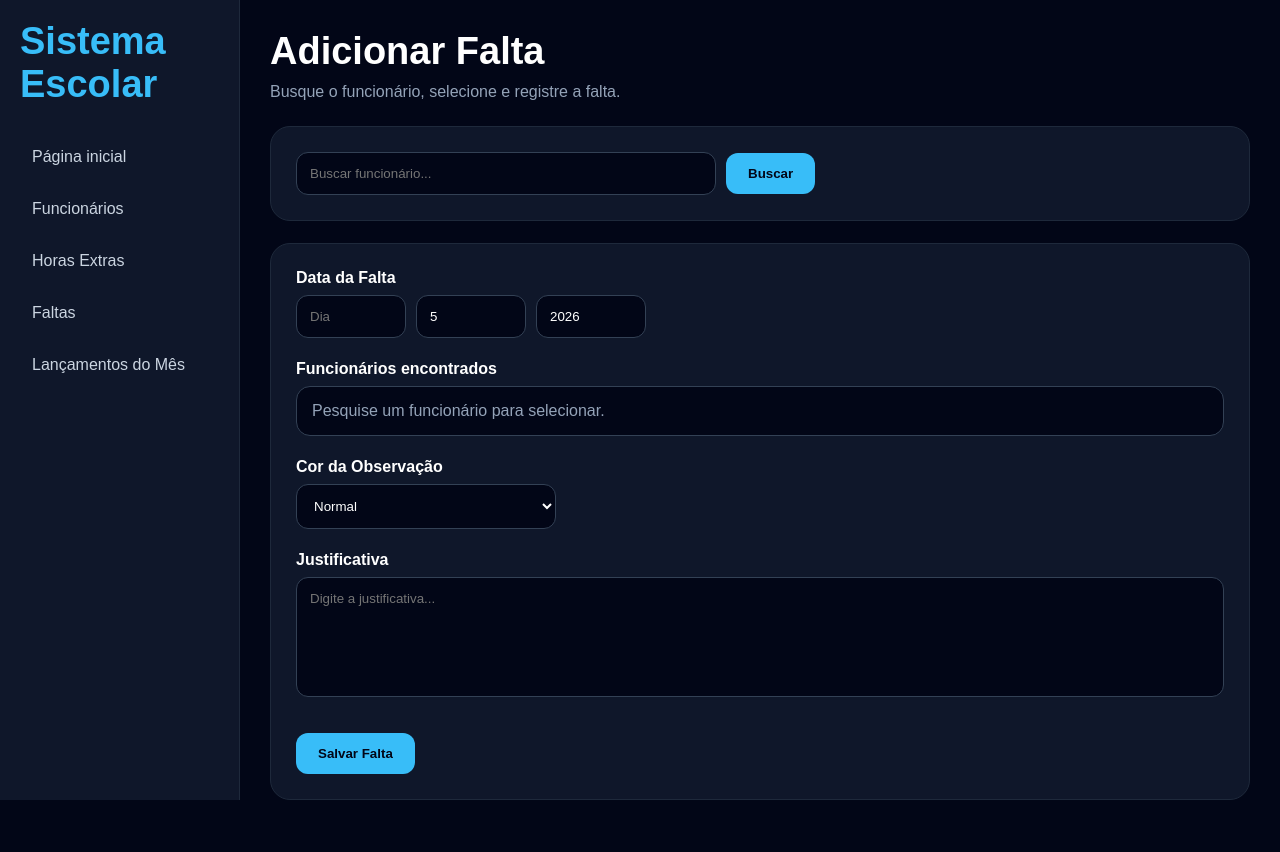
After one commit to Ivan-Ualax/sistema-educacional, a Django app: page /faltas/adicionar/ in a window 1280 px wide. The commit adds this page. Run offline with Django 5.2, Linux system fonts and the light colour scheme; a user stored in the database is signed in.

Commit message:
adiciona faltas e cor no excel

```diff
--- /dev/null
+++ b/funcionarios/templates/adicionar_falta.html
@@ -0,0 +1,330 @@
+<!DOCTYPE html>
+<html lang="pt-br">
+
+<head>
+
+    <meta charset="UTF-8">
+    <meta name="viewport" content="width=device-width, initial-scale=1.0">
+
+    <title>Adicionar Falta</title>
+
+    <style>
+        *{
+            margin:0;
+            padding:0;
+            box-sizing:border-box;
+            font-family:Arial;
+        }
+
+        body{
+            background:#020617;
+            color:white;
+            min-height:100vh;
+            display:flex;
+        }
+
+        .sidebar{
+            width:240px;
+            background:#0f172a;
+            padding:20px;
+            border-right:1px solid #1e293b;
+            height:100vh;
+            position:fixed;
+        }
+
+        .sidebar h1{
+            color:#38bdf8;
+            margin-bottom:30px;
+        }
+
+        .sidebar a{
+            display:block;
+            color:#cbd5e1;
+            text-decoration:none;
+            padding:12px;
+            border-radius:10px;
+            margin-bottom:10px;
+        }
+
+        .sidebar a:hover{
+            background:#1e293b;
+        }
+
+        .content{
+            margin-left:240px;
+            width:100%;
+            padding:30px;
+        }
+
+        h1{
+            font-size:38px;
+            margin-bottom:10px;
+        }
+
+        .subtitulo{
+            color:#94a3b8;
+            margin-bottom:25px;
+        }
+
+        .card{
+            background:#0f172a;
+            border:1px solid #1e293b;
+            border-radius:20px;
+            padding:25px;
+            margin-bottom:22px;
+        }
+
+        .grupo{
+            margin-bottom:22px;
+        }
+
+        label{
+            display:block;
+            margin-bottom:8px;
+            font-weight:bold;
+        }
+
+        input,
+        textarea,
+        select{
+            background:#020617;
+            border:1px solid #334155;
+            color:white;
+            padding:13px;
+            border-radius:12px;
+            outline:none;
+        }
+
+        .busca-form{
+            display:flex;
+            gap:10px;
+            align-items:center;
+        }
+
+        .busca-form input{
+            width:420px;
+        }
+
+        .datas{
+            display:flex;
+            gap:10px;
+        }
+
+        .datas input{
+            width:110px;
+        }
+
+        textarea{
+            width:100%;
+            height:120px;
+            resize:none;
+        }
+
+        select{
+            width:260px;
+        }
+
+        .lista{
+            max-height:300px;
+            overflow-y:auto;
+            border:1px solid #334155;
+            border-radius:14px;
+            padding:15px;
+            background:#020617;
+        }
+
+        .funcionario{
+            display:flex;
+            align-items:center;
+            gap:12px;
+            padding:10px;
+            border-bottom:1px solid #1e293b;
+        }
+
+        .funcionario:last-child{
+            border-bottom:none;
+        }
+
+        .funcionario input{
+            width:auto;
+        }
+
+        .btn{
+            background:#38bdf8;
+            color:#020617;
+            border:none;
+            padding:13px 22px;
+            border-radius:12px;
+            font-weight:bold;
+            cursor:pointer;
+        }
+
+        .btn:hover{
+            opacity:0.9;
+        }
+
+        .btn-salvar{
+            margin-top:10px;
+        }
+    </style>
+
+</head>
+
+<body>
+
+    <div class="sidebar">
+
+        <h1>Sistema Escolar</h1>
+
+        <a href="/">Página inicial</a>
+        <a href="/funcionarios/">Funcionários</a>
+        <a href="/horas-extras/">Horas Extras</a>
+        <a href="/faltas/adicionar/">Faltas</a>
+        <a href="/lancamentos-mes/">Lançamentos do Mês</a>
+
+    </div>
+
+    <div class="content">
+
+        <h1>Adicionar Falta</h1>
+
+        <p class="subtitulo">
+            Busque o funcionário, selecione e registre a falta.
+        </p>
+
+        <div class="card">
+
+            <form method="GET" class="busca-form">
+
+                <input
+                    type="text"
+                    name="busca"
+                    placeholder="Buscar funcionário..."
+                    value="{{ busca|default:'' }}"
+                >
+
+                <button type="submit" class="btn">
+                    Buscar
+                </button>
+
+            </form>
+
+        </div>
+
+        <div class="card">
+
+            <form method="POST">
+
+                {% csrf_token %}
+
+                <div class="grupo">
+
+                    <label>Data da Falta</label>
+
+                    <div class="datas">
+
+                        <input
+                            type="number"
+                            name="dia"
+                            min="1"
+                            max="31"
+                            placeholder="Dia"
+                            required
+                        >
+
+                        <input
+                            type="number"
+                            name="mes"
+                            min="1"
+                            max="12"
+                            value="{{ mes_atual }}"
+                            placeholder="Mês"
+                            required
+                        >
+
+                        <input
+                            type="number"
+                            name="ano"
+                            value="{{ ano_atual }}"
+                            placeholder="Ano"
+                            required
+                        >
+
+                    </div>
+
+                </div>
+
+                <div class="grupo">
+
+                    <label>Funcionários encontrados</label>
+
+                    <div class="lista">
+
+                        {% if funcionarios %}
+
+                            {% for funcionario in funcionarios %}
+
+                                <div class="funcionario">
+
+                                    <input
+                                        type="checkbox"
+                                        name="funcionarios"
+                                        value="{{ funcionario.id }}"
+                                    >
+
+                                    <span>{{ funcionario.nome }}</span>
+
+                                </div>
+
+                            {% endfor %}
+
+                        {% else %}
+
+                            <p style="color:#94a3b8;">
+                                Pesquise um funcionário para selecionar.
+                            </p>
+
+                        {% endif %}
+
+                    </div>
+
+                </div>
+
+                <div class="grupo">
+
+                    <label>Cor da Observação</label>
+
+                    <select name="cor_texto">
+
+                        <option value="normal">Normal</option>
+                        <option value="vermelho">Vermelho</option>
+                        <option value="verde">Verde</option>
+
+                    </select>
+
+                </div>
+
+                <div class="grupo">
+
+                    <label>Justificativa</label>
+
+                    <textarea
+                        name="justificativa"
+                        placeholder="Digite a justificativa..."
+                    ></textarea>
+
+                </div>
+
+                <button type="submit" class="btn btn-salvar">
+                    Salvar Falta
+                </button>
+
+            </form>
+
+        </div>
+
+    </div>
+
+</body>
+
+</html>
--- a/funcionarios/templates/funcionarios.html
+++ b/funcionarios/templates/funcionarios.html
@@ -400,6 +400,9 @@
         <a href="/horas-extras/">
             Horas Extras
         </a>
+        <a href="/faltas/adicionar/">
+            Faltas
+        </a>
 
     </div>
 
--- a/funcionarios/urls.py
+++ b/funcionarios/urls.py
@@ -115,6 +115,14 @@ urlpatterns = [
         name='excluir_hora_extra'
     ),
 
+    # ADICIONAR FALTA
+
+    path(
+        'faltas/adicionar/',
+        views.adicionar_falta,
+        name='adicionar_falta'
+    ),
+
     # =========================
     # EXPORTAR EXCEL
     # =========================
--- a/funcionarios/views.py
+++ b/funcionarios/views.py
@@ -5,15 +5,11 @@ from django.http import HttpResponse
 from datetime import datetime
 from decimal import Decimal
 
-from openpyxl import Workbook # type: ignore
-from openpyxl.styles import Font, PatternFill, Alignment # type: ignore
+from openpyxl import Workbook  # type: ignore
+from openpyxl.styles import Font, PatternFill, Alignment  # type: ignore
 
 from .models import Funcionario, Cargo, HoraExtra
 
-
-# HOME
-
-# HOME
 
 @login_required(login_url='/login/')
 def home(request):
@@ -51,13 +47,13 @@ def home(request):
 
     return render(request, 'home.html', context)
 
+
 @login_required(login_url='/login/')
 def cadastrar_funcionario(request):
 
     if request.method == 'POST':
 
         cargo_nome = request.POST.get('cargo')
-
         cargo = None
 
         if cargo_nome:
@@ -82,8 +78,6 @@ def cadastrar_funcionario(request):
     return render(request, 'funcionario.html')
 
 
-# LISTAR FUNCIONÁRIOS
-
 @login_required(login_url='/login/')
 def funcionarios(request):
 
@@ -93,17 +87,13 @@ def funcionarios(request):
     funcionarios = Funcionario.objects.all()
 
     if busca:
-
         funcionarios = funcionarios.filter(
             nome__icontains=busca
         )
 
     if ordem == 'antigo':
-
         funcionarios = funcionarios.order_by('id')
-
     else:
-
         funcionarios = funcionarios.order_by('-id')
 
     return render(
@@ -117,8 +107,6 @@ def funcionarios(request):
     )
 
 
-# ALTERAR STATUS
-
 @login_required(login_url='/login/')
 def alterar_status(request, id):
 
@@ -131,19 +119,12 @@ def alterar_status(request, id):
 
         status = request.POST.get('status')
 
-        if status in [
-            'ativo',
-            'inativo',
-            'demitido'
-        ]:
-
+        if status in ['ativo', 'inativo', 'demitido']:
             funcionario.status = status
             funcionario.save()
 
     return redirect('/funcionarios/')
 
-
-# EDITAR FUNCIONÁRIO
 
 @login_required(login_url='/login/')
 def editar_funcionario(request, id):
@@ -163,17 +144,14 @@ def editar_funcionario(request, id):
         funcionario.localidade = request.POST.get('localidade')
 
         data_admissao = request.POST.get('data_admissao')
-
         funcionario.data_admissao = data_admissao or None
 
         cargo_nome = request.POST.get('cargo')
 
         if cargo_nome:
-
             cargo, created = Cargo.objects.get_or_create(
                 nome=cargo_nome
             )
-
             funcionario.cargo = cargo
 
         funcionario.save()
@@ -189,8 +167,6 @@ def editar_funcionario(request, id):
     )
 
 
-# EXCLUIR FUNCIONÁRIO
-
 @login_required(login_url='/login/')
 def excluir_funcionario(request, id):
 
@@ -204,8 +180,6 @@ def excluir_funcionario(request, id):
     return redirect('/funcionarios/')
 
 
-# HORAS EXTRAS
-
 @login_required(login_url='/login/')
 def horas_extras(request):
 
@@ -214,7 +188,6 @@ def horas_extras(request):
     funcionarios = []
 
     if busca:
-
         funcionarios = Funcionario.objects.filter(
             nome__icontains=busca
         ).order_by('nome')
@@ -228,8 +201,6 @@ def horas_extras(request):
         }
     )
 
-
-# ADICIONAR HORA EXTRA
 
 @login_required(login_url='/login/')
 def adicionar_hora_extra(request, id):
@@ -246,13 +217,8 @@ def adicionar_hora_extra(request, id):
 
     if request.method == 'POST':
 
-        quantidade_horas = request.POST.get(
-            'quantidade_horas'
-        ) or '0'
-
-        valor = request.POST.get(
-            'valor'
-        ) or '0'
+        quantidade_horas = request.POST.get('quantidade_horas') or '0'
+        valor = request.POST.get('valor') or '0'
 
         quantidade_horas = quantidade_horas.replace(',', '.')
         valor = valor.replace(',', '.')
@@ -282,8 +248,6 @@ def adicionar_hora_extra(request, id):
     )
 
 
-# HORAS DO FUNCIONÁRIO
-
 @login_required(login_url='/login/')
 def horas_funcionario(request, id):
 
@@ -309,8 +273,6 @@ def horas_funcionario(request, id):
         }
     )
 
-
-# LANÇAMENTOS DO MÊS
 
 @login_required(login_url='/login/')
 def lancamentos_mes(request):
@@ -380,8 +342,6 @@ def lancamentos_mes(request):
     )
 
 
-# EXCLUIR HORA EXTRA
-
 @login_required(login_url='/login/')
 def excluir_hora_extra(request, id):
 
@@ -400,8 +360,6 @@ def excluir_hora_extra(request, id):
     )
 
 
-# EDITAR HORA EXTRA
-
 @login_required(login_url='/login/')
 def editar_hora_extra(request, id):
 
@@ -412,37 +370,18 @@ def editar_hora_extra(request, id):
 
     if request.method == 'POST':
 
-        quantidade_horas = request.POST.get(
-            'quantidade_horas'
-        ) or '0'
-
-        valor = request.POST.get(
-            'valor'
-        ) or '0'
+        quantidade_horas = request.POST.get('quantidade_horas') or '0'
+        valor = request.POST.get('valor') or '0'
 
         quantidade_horas = quantidade_horas.replace(',', '.')
         valor = valor.replace(',', '.')
 
         lancamento.tipo = request.POST.get('tipo')
-
-        lancamento.quantidade_horas = Decimal(
-            quantidade_horas
-        )
-
-        lancamento.valor = Decimal(
-            valor
-        )
-
-        lancamento.mes_referencia = request.POST.get(
-            'mes_referencia'
-        )
-
+        lancamento.quantidade_horas = Decimal(quantidade_horas)
+        lancamento.valor = Decimal(valor)
+        lancamento.mes_referencia = request.POST.get('mes_referencia')
         lancamento.ano = request.POST.get('ano')
-
-        lancamento.observacao = request.POST.get(
-            'observacao'
-        )
-
+        lancamento.observacao = request.POST.get('observacao')
         lancamento.save()
 
         return redirect(
@@ -458,7 +397,62 @@ def editar_hora_extra(request, id):
     )
 
 
-# EXPORTAR EXCEL
+@login_required(login_url='/login/')
+def adicionar_falta(request):
+
+    agora = datetime.now()
+
+    busca = request.GET.get('busca')
+
+    funcionarios = []
+
+    if busca:
+        funcionarios = Funcionario.objects.filter(
+            nome__icontains=busca
+        ).order_by('nome')
+
+    if request.method == 'POST':
+
+        dia = request.POST.get('dia')
+        mes = request.POST.get('mes')
+        ano = request.POST.get('ano')
+        justificativa = request.POST.get('justificativa')
+        cor_texto = request.POST.get('cor_texto') or 'normal'
+        funcionarios_ids = request.POST.getlist('funcionarios')
+
+        for funcionario_id in funcionarios_ids:
+
+            funcionario = get_object_or_404(
+                Funcionario,
+                id=funcionario_id
+            )
+
+            HoraExtra.objects.create(
+                funcionario=funcionario,
+                tipo='falta',
+                quantidade_horas=0,
+                valor=0,
+                mes_referencia=mes,
+                ano=ano,
+                observacao=f'Falta dia {dia}/{mes}/{ano} - {justificativa}',
+                cor_texto=cor_texto,
+            )
+
+        return redirect(
+            f'/lancamentos-mes/?mes={mes}&ano={ano}'
+        )
+
+    return render(
+        request,
+        'adicionar_falta.html',
+        {
+            'funcionarios': funcionarios,
+            'mes_atual': agora.month,
+            'ano_atual': agora.year,
+            'busca': busca,
+        }
+    )
+
 
 @login_required(login_url='/login/')
 def exportar_lancamentos_excel(request):
@@ -467,7 +461,6 @@ def exportar_lancamentos_excel(request):
     ano = request.GET.get('ano')
 
     if not mes or not ano:
-
         return redirect('/lancamentos-mes/')
 
     lancamentos = HoraExtra.objects.filter(
@@ -503,8 +496,6 @@ def exportar_lancamentos_excel(request):
         'Observação'
     ])
 
-    # CABEÇALHO
-
     for cell in ws[1]:
 
         cell.font = Font(
@@ -523,11 +514,9 @@ def exportar_lancamentos_excel(request):
             vertical='center'
         )
 
-    # DADOS
-
     for item in lancamentos:
 
-        ws.append([
+        linha = [
             item.funcionario.nome,
             item.funcionario.cpf or '',
             item.funcionario.escola or '',
@@ -542,32 +531,48 @@ def exportar_lancamentos_excel(request):
             item.get_mes_referencia_display(),
             item.ano,
             item.observacao or ''
-        ])
+        ]
 
-    # AJUSTAR LARGURA DAS COLUNAS
+        ws.append(linha)
+
+        ultima_linha = ws.max_row
+
+        observacao_cell = f'N{ultima_linha}'
+
+        if item.cor_texto == 'vermelho':
+
+            ws[observacao_cell].font = Font(
+                color='FF0000',
+                bold=True
+            )
+
+        elif item.cor_texto == 'verde':
+
+            ws[observacao_cell].font = Font(
+                color='008000',
+                bold=True
+            )
 
     larguras = {
         'A': 20,
-        'B': 15,
-        'C': 10,
-        'D': 10,
-        'E': 10,
-        'F': 10,
+        'B': 12,
+        'C': 20,
+        'D': 14,
+        'E': 8,
+        'F': 12,
         'G': 15,
-        'H': 10,
-        'I': 10,
+        'H': 9,
+        'I': 18,
         'J': 10,
         'K': 15,
-        'L': 10,
-        'M': 12,
-        'N': 20,
+        'L': 8,
+        'M': 8,
+        'N': 40,
     }
 
     for coluna, largura in larguras.items():
 
         ws.column_dimensions[coluna].width = largura
-
-    # ALINHAMENTO E TEXTO
 
     for row in ws.iter_rows():
 
@@ -577,8 +582,6 @@ def exportar_lancamentos_excel(request):
                 vertical='center',
                 wrap_text=True
             )
-
-    # ALTURA DAS LINHAS
 
     for row in ws.iter_rows(min_row=2):
 
--- a/sistema/settings.py
+++ b/sistema/settings.py
@@ -8,9 +8,9 @@ from pathlib import Path
 
 BASE_DIR = Path(__file__).resolve().parent.parent
 
-SECRET_KEY = os.environ.get('SECRET_KEY')
+SECRET_KEY = os.environ.get('SECRET_KEY', 'django-insecure-dev-local')
 
-DEBUG = False
+DEBUG = os.environ.get('DEBUG', 'False') == 'True'
 
 ALLOWED_HOSTS = [
     'sistema-educacional-xsfm.onrender.com',
```
Also changed, not shown: funcionarios/models.py (+12 -0 lines), funcionarios/templates/home.html (+6 -7 lines), funcionarios/templates/lancamentos_mes.html (+33 -1 lines), db.sqlite3, funcionarios/migrations/0005_alter_horaextra_tipo_alter_perfil_usuario.py (added), funcionarios/migrations/0006_horaextra_cor_texto.py (added).
